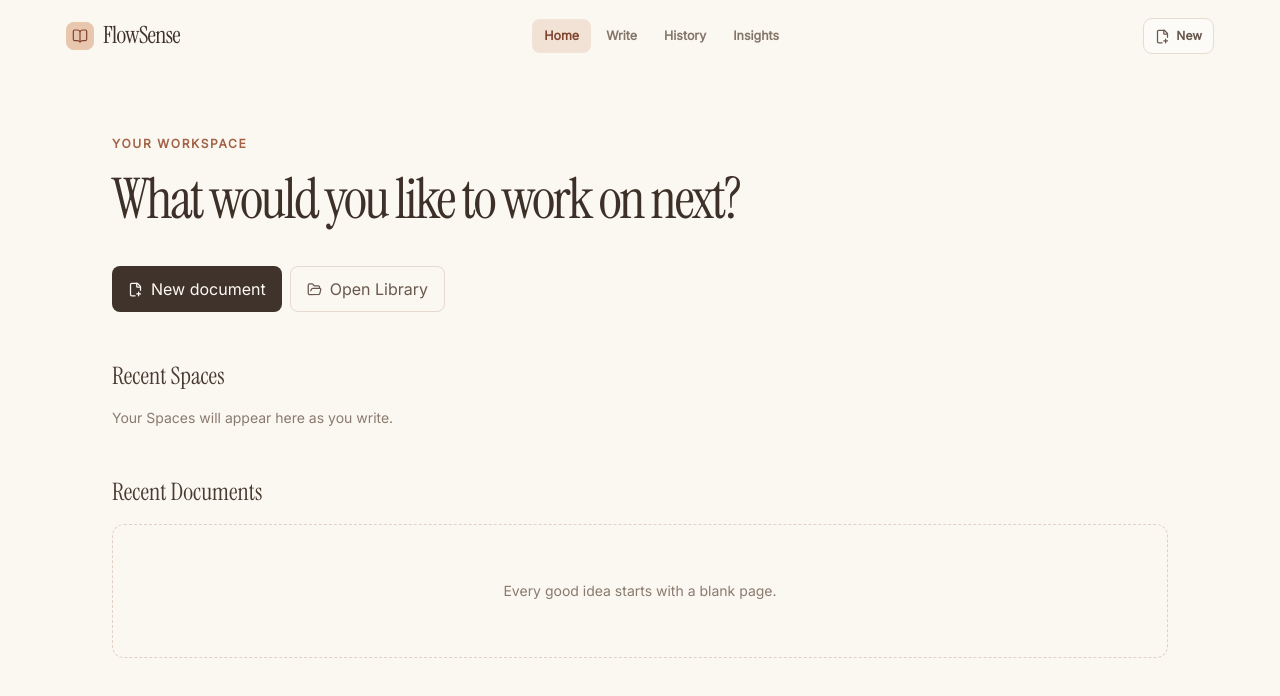
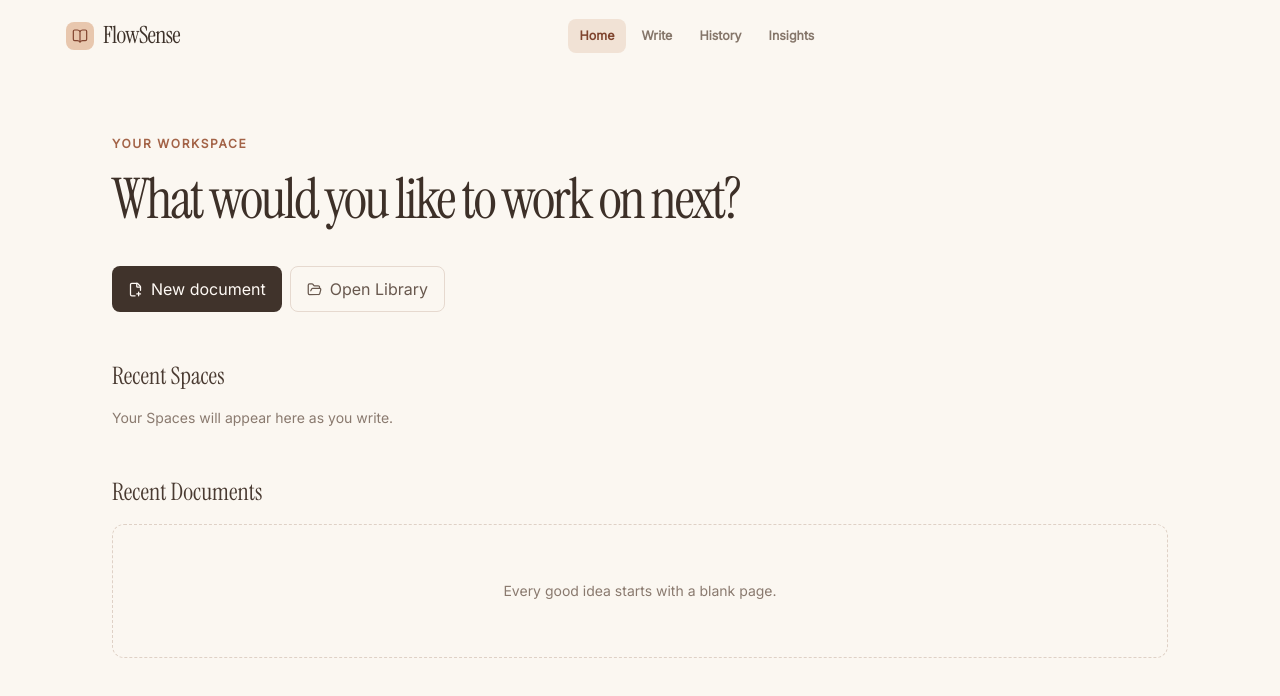
Before and after one commit to Keertilata20/flowsense-app, a React (Vite) app: page / in a window 1280 px wide. Shown: the top 696 px of the page. Built offline with nearby package versions, Linux system fonts and the light colour scheme; no server answers.

Commit message:
Made small changes in the functionalities

```diff
--- a/src/components/layout/Navbar.tsx
+++ b/src/components/layout/Navbar.tsx
@@ -16,7 +16,7 @@ export default function Navbar({ activeTab, setActiveTab, onNew, onSave }: Navba
       </button>)}
     </div>
     <div className="navbar-right">
-      <button className="nav-new" onClick={onNew}><FilePlus2 size={15} /><span>New</span></button>
+      {activeTab !== "home" && <button className="nav-new" onClick={onNew}><FilePlus2 size={15} /><span>New</span></button>}
       {activeTab === "write" && <button className="nav-save" onClick={onSave}><Save size={14} /><span>Save &amp; New</span></button>}
     </div>
   </nav>;
```
